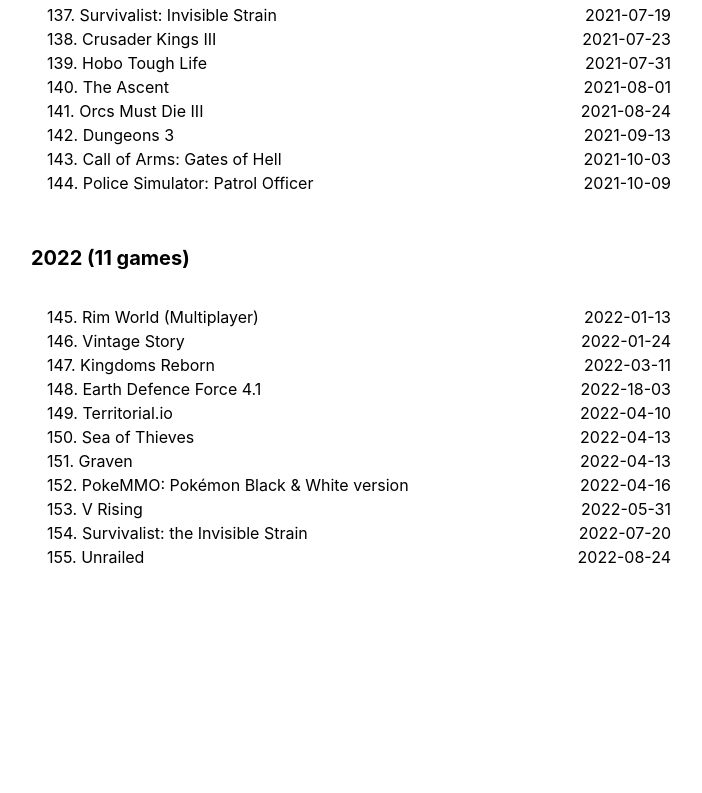
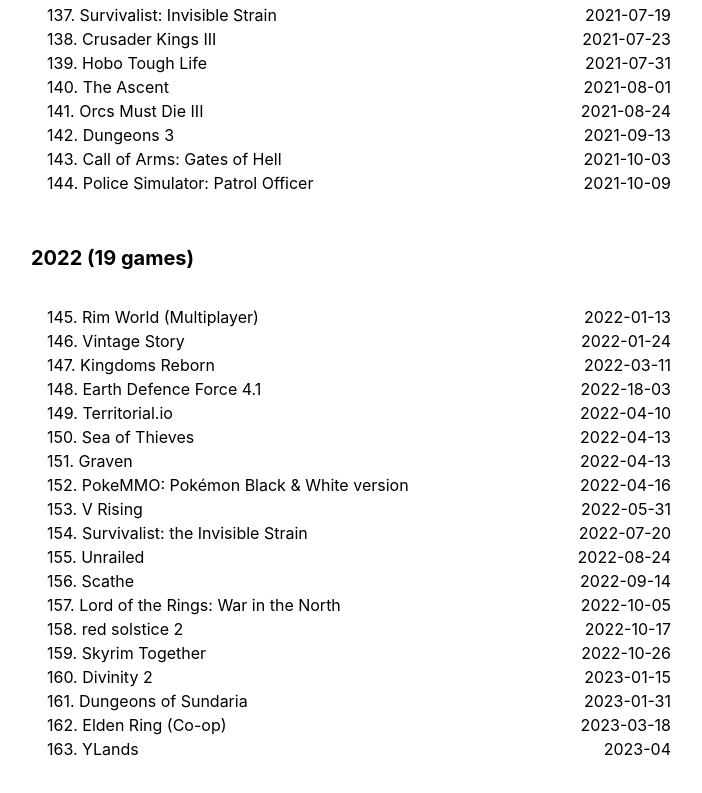
Before and after one commit to gvmorais/neorder, a Next.js app: page / in a window 1280 px wide. Shown: the part 7527-8320 px from the top of the page, without its empty margins (289-991 px from the left). Before the commit the page ends 8128 px from the top, so only its background shows below. Built offline with nearby package versions, Linux system fonts and the light colour scheme.

Commit message:
Adding more games

```diff
--- a/pages/index.tsx
+++ b/pages/index.tsx
@@ -707,6 +707,38 @@
           name: '155. Unrailed',
           date: '2022-08-24',
         },
+        {
+          name: '156. Scathe',
+          date: '2022-09-14',
+        },
+        {
+          name: '157. Lord of the Rings: War in the North',
+          date: '2022-10-05',
+        },
+        {
+          name: '158. red solstice 2',
+          date: '2022-10-17',
+        },
+        {
+          name: '159. Skyrim Together',
+          date: '2022-10-26',
+        },
+        {
+          name: '160. Divinity 2',
+          date: '2023-01-15',
+        },
+        {
+          name: '161. Dungeons of Sundaria',
+          date: '2023-01-31',
+        },
+        {
+          name: '162. Elden Ring (Co-op)',
+          date: '2023-03-18',
+        },
+        {
+          name: '163. YLands',
+          date: '2023-04',
+        },
       ],
     },
   ];
```
